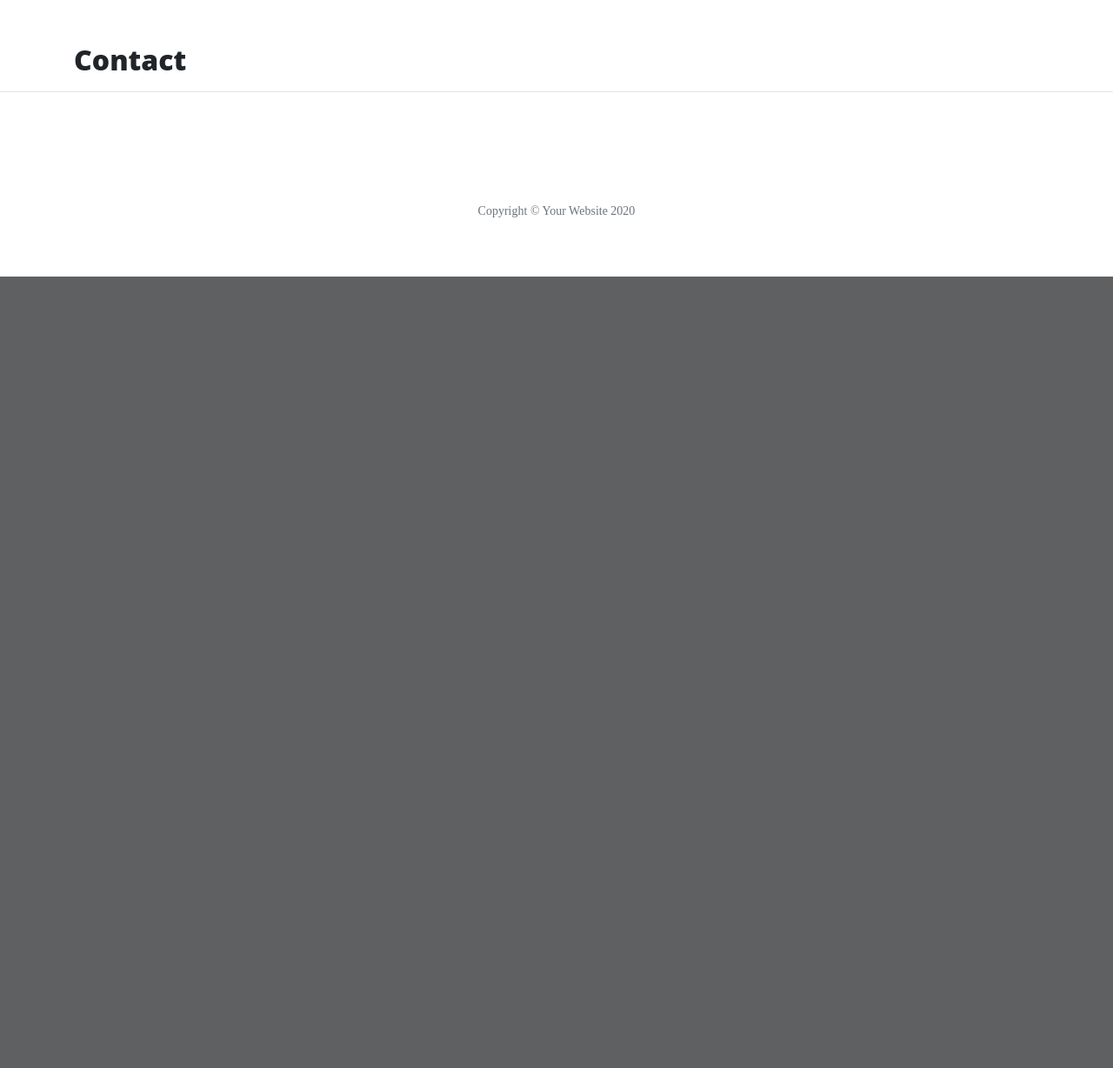
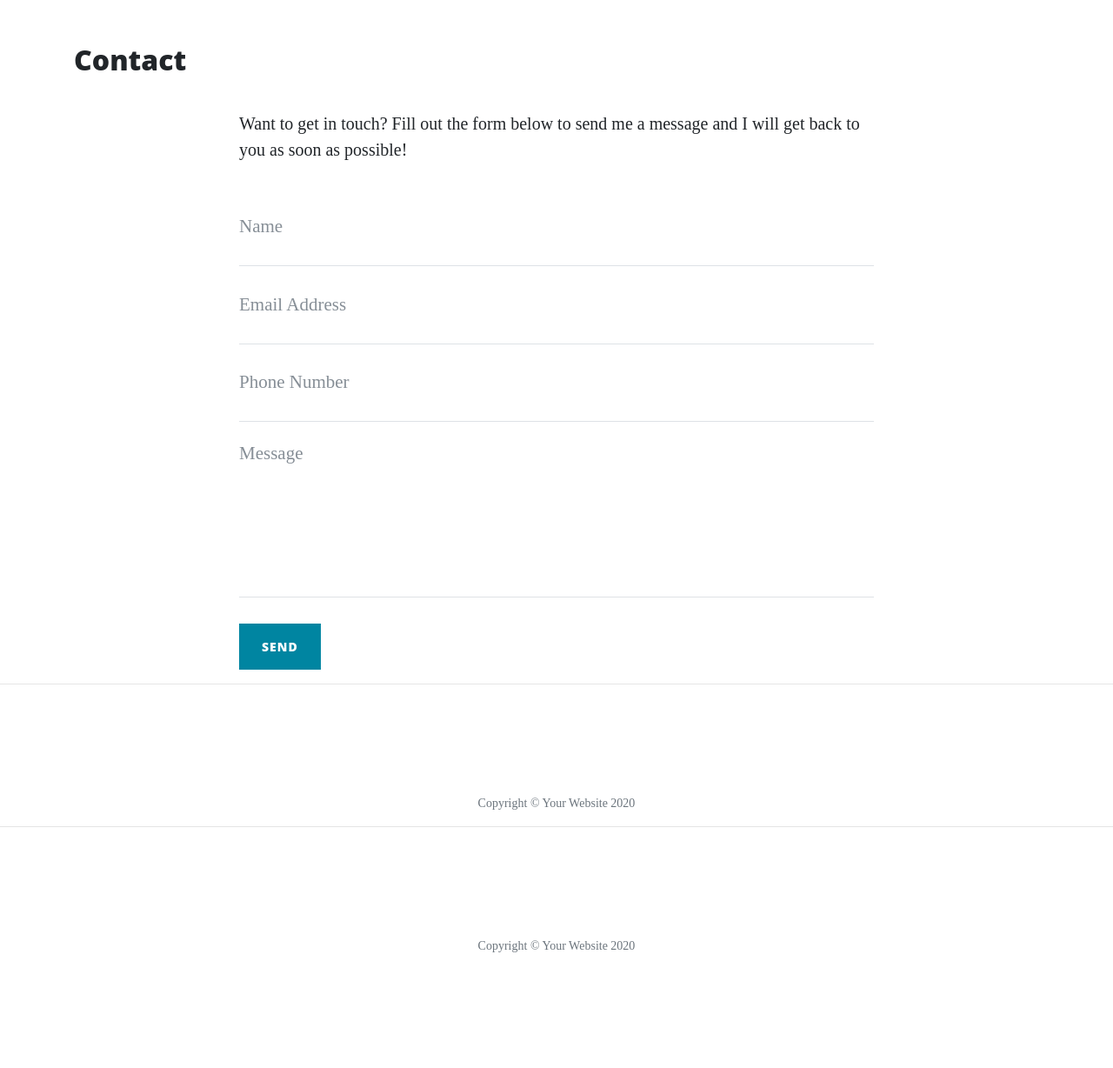
Before and after one commit to FabianMarsh/Flask, a Flask app: page /contact in a window 1280 px wide. Shown: the part 628-1856 px from the top of the page at 87% size. Before the commit the page ends 946 px from the top, so only its background shows below. Run offline with Flask 2, Linux system fonts and the light colour scheme; some libraries are stand-ins or nearby versions.

Commit message:
add contacr functionality to contact.html

```diff
--- a/Flask/run.py
+++ b/Flask/run.py
@@ -1,8 +1,9 @@
 import os
 import json
-from flask import Flask, render_template
+from flask import Flask, render_template, request, flash
 
 app = Flask(__name__)
+app.secret_key = "some_secret"
 
 @app.route("/")
 def index():
@@ -15,8 +16,24 @@ def about():
         data = json.load(json_data)
     return render_template("about.html", page_title="About", company=data)
 
-@app.route("/contact")
+@app.route("/about/<member_name>")
+def about_member(member_name):
+    member = {}
+
+    with open("Flask/data/company.json", "r") as json_data:
+        data = json.load(json_data)
+        for obj in data:
+            if obj["url"] == member_name:
+                member = obj
+
+    return render_template("member.html", member=member)
+
+@app.route("/contact", methods=["GET", "POST"])
 def contact():
+    if request.method == "POST":
+        flash("Thanks {}, we have received your message!".format(
+            request.form["name"]))
+
     return render_template("contact.html", page_title="Contact")
 
 @app.route("/careers")
--- a/Flask/templates/about.html
+++ b/Flask/templates/about.html
@@ -17,7 +17,7 @@
         {% if loop.index % 2 != 0 %}
 
         <div class="col-md-7">
-            <h3>{{ loop.index }} {{ member.name}}</h3>
+            <h3><a href="/about/{{ member.url }}">{{ loop.index }}. {{ member.name}}</a></h3>
             <p>
                 {{ member.description }}
             </p>
@@ -31,7 +31,7 @@
             <img class="featurette-image img-responsive" src="{{ member.image_source }}" alt="Thorin and Company member">
         </div>
         <div class="col-md-7">
-            <h3>{{ loop.index }} {{ member.name}}</h3>
+            <h3><a href="/about/{{ member.url }}">{{ loop.index }}. {{ member.name}}</a></h3>
             <p>
                 {{ member.description }}
             </p>
--- a/Flask/templates/contact.html
+++ b/Flask/templates/contact.html
@@ -1,4 +1,91 @@
 {% extends "base.html" %}
 {% block content %}
     <h2>{{ page_title }}</h2>
+
+    <div class="row">
+      <div class="col-lg-8 col-md-10 mx-auto">
+        {% with messages = get_flashed_messages() %}
+        {% if messages %}
+            <ul class="flashes">
+                {% for message in messages %}
+                    <li>{{ message }}</li>
+                {% endfor %}
+            </ul>
+        {% endif %}
+        {% endwith %}
+        <p>Want to get in touch? Fill out the form below to send me a message and I will get back to you as soon as possible!</p>
+        <!-- To use the contact form, your site must be on a live web host with PHP! The form will not work locally! -->
+        <form method="POST" name="sentMessage" id="contactForm" novalidate>
+          <div class="control-group">
+            <div class="form-group floating-label-form-group controls">
+              <label>Name</label>
+              <input type="text" class="form-control" placeholder="Name" id="name" name="name" required data-validation-required-message="Please enter your name.">
+              <p class="help-block text-danger"></p>
+            </div>
+          </div>
+          <div class="control-group">
+            <div class="form-group floating-label-form-group controls">
+              <label>Email Address</label>
+              <input type="email" class="form-control" placeholder="Email Address" id="email" name="email" required data-validation-required-message="Please enter your email address.">
+              <p class="help-block text-danger"></p>
+            </div>
+          </div>
+          <div class="control-group">
+            <div class="form-group col-xs-12 floating-label-form-group controls">
+              <label>Phone Number</label>
+              <input type="tel" class="form-control" placeholder="Phone Number" id="phone" name="phone" required data-validation-required-message="Please enter your phone number.">
+              <p class="help-block text-danger"></p>
+            </div>
+          </div>
+          <div class="control-group">
+            <div class="form-group floating-label-form-group controls">
+              <label>Message</label>
+              <textarea rows="5" class="form-control" placeholder="Message" id="message" name="message" required data-validation-required-message="Please enter a message."></textarea>
+              <p class="help-block text-danger"></p>
+            </div>
+          </div>
+          <br>
+          <div id="success"></div>
+          <button type="submit" class="btn btn-primary" id="sendMessageButton">Send</button>
+        </form>
+      </div>
+    </div>
+  </div>
+
+  <hr>
+
+  <!-- Footer -->
+  <footer>
+    <div class="container">
+      <div class="row">
+        <div class="col-lg-8 col-md-10 mx-auto">
+          <ul class="list-inline text-center">
+            <li class="list-inline-item">
+              <a href="#">
+                <span class="fa-stack fa-lg">
+                  <i class="fas fa-circle fa-stack-2x"></i>
+                  <i class="fab fa-twitter fa-stack-1x fa-inverse"></i>
+                </span>
+              </a>
+            </li>
+            <li class="list-inline-item">
+              <a href="#">
+                <span class="fa-stack fa-lg">
+                  <i class="fas fa-circle fa-stack-2x"></i>
+                  <i class="fab fa-facebook-f fa-stack-1x fa-inverse"></i>
+                </span>
+              </a>
+            </li>
+            <li class="list-inline-item">
+              <a href="#">
+                <span class="fa-stack fa-lg">
+                  <i class="fas fa-circle fa-stack-2x"></i>
+                  <i class="fab fa-github fa-stack-1x fa-inverse"></i>
+                </span>
+              </a>
+            </li>
+          </ul>
+          <p class="copyright text-muted">Copyright &copy; Your Website 2020</p>
+        </div>
+      </div>
 {% endblock %}
```
Also changed, not shown: Flask/data/company.json (+26 -13 lines), Flask/templates/member.html (added, +15 -0 lines).
